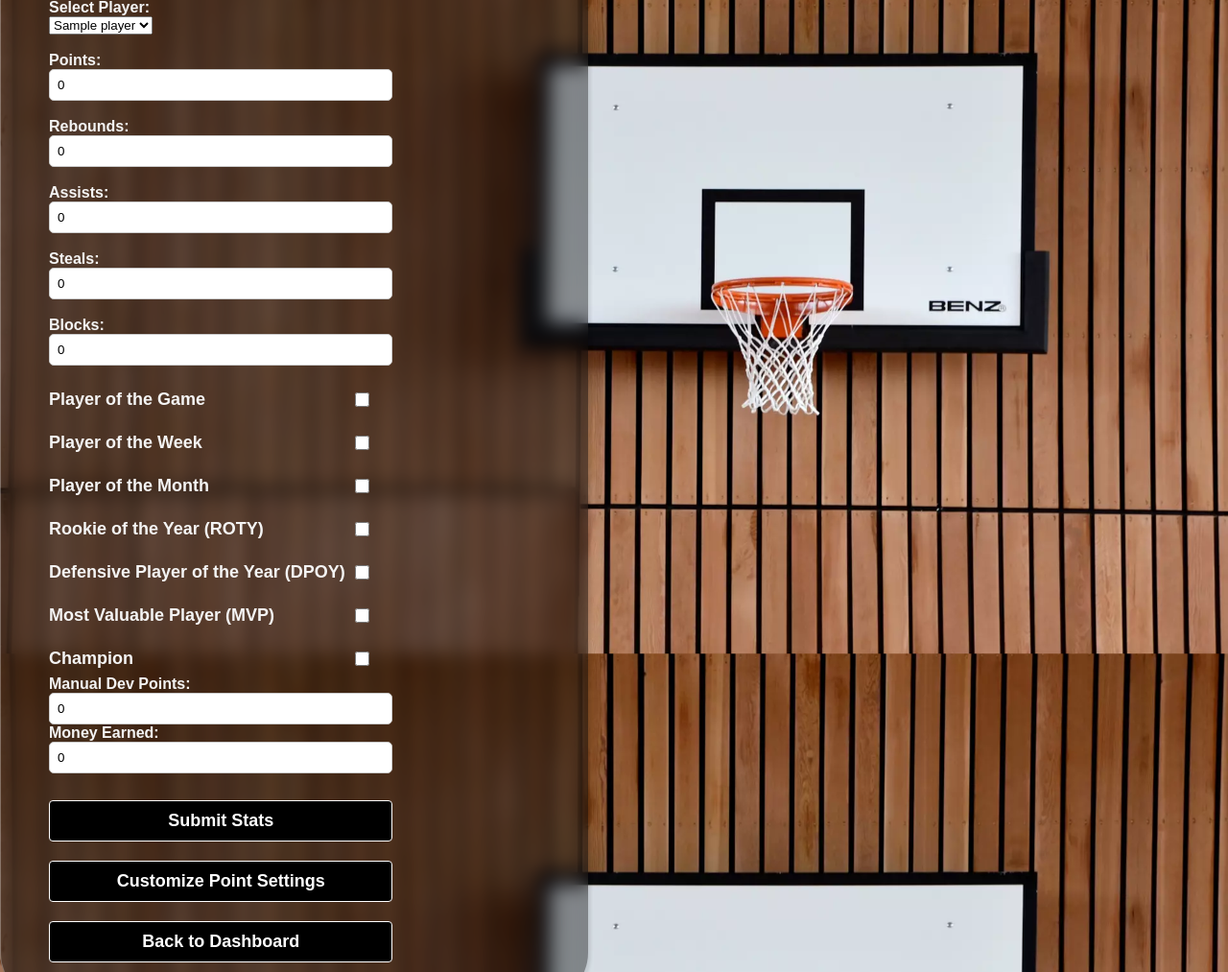
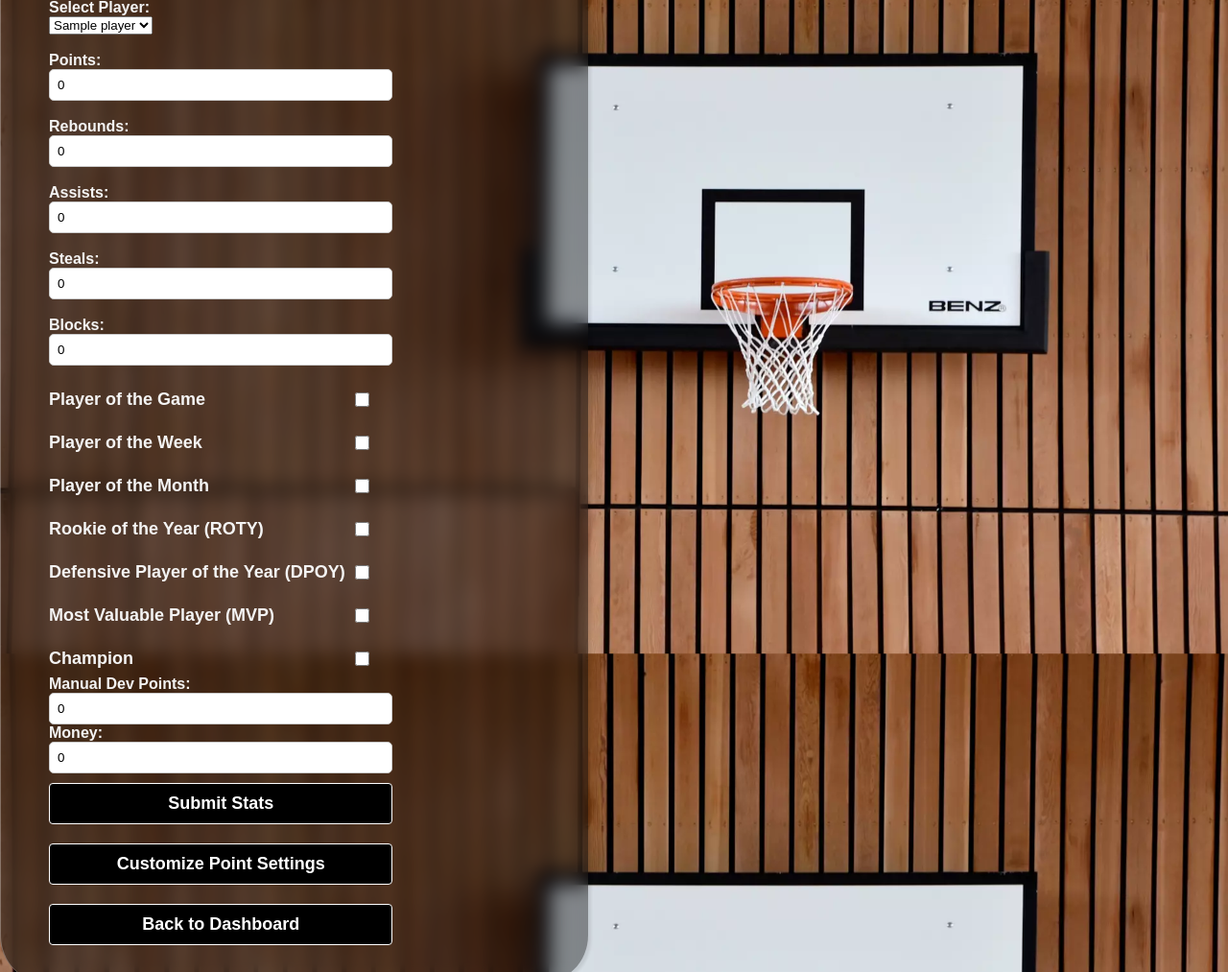
Before and after one commit to grundo80/NBA2K, a Flask app: page /input_stats in a window 1280 px wide. Shown: the part 172-1185 px from the top of the page at 96% size. Run offline with Flask 3, Linux system fonts and the light colour scheme; a user stored in the database is signed in; tables that the repository leaves empty hold one stand-in row (values such as "Sample post").

Commit message:
Update input_stats.html

```diff
--- a/app/templates/input_stats.html
+++ b/app/templates/input_stats.html
@@ -76,8 +76,9 @@ Welcome to the NBA 2K25 Player Progression Tracker! You can input the game stati
         <label for="manual_devpoints">Manual Dev Points:</label>
         <input type="number" name="manual_devpoints" id="manual_devpoints" value="0">
 
-        <label for="money">Money Earned:</label>
-        <input type="number" name="money" id="money" value="0"><br>
+        <label for="money">Money:</label>
+        <input type="number" name="money" id="money" value="{{ player.money if player else 0 }}">
+
 
 
         <button type="submit" class="button">Submit Stats</button>
```
